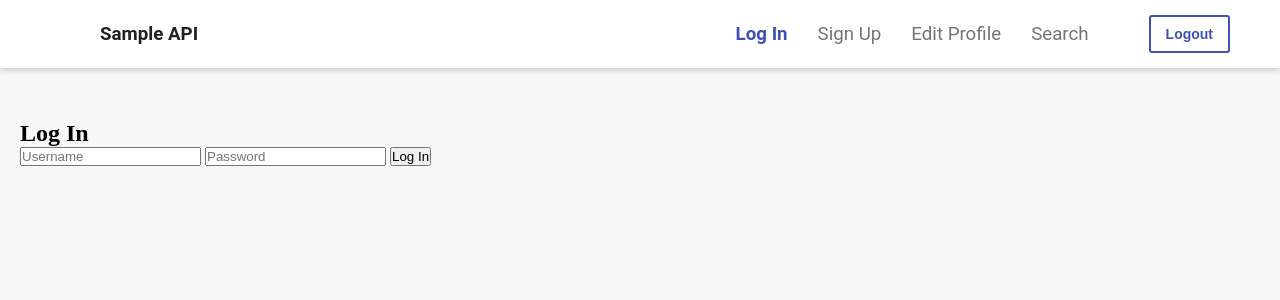
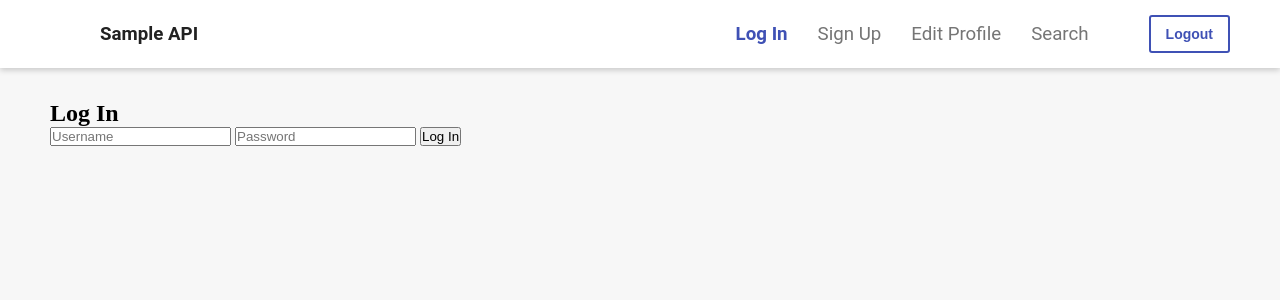
Before and after one commit to jpcarreon/frontendTesting, a React (Create React App) app: page /log-in in a window 1280 px wide. Shown: the top 300 px of the page. Built offline with nearby package versions, Linux system fonts and the light colour scheme.

Commit message:
fix: missing header import

```diff
--- a/src/App.css
+++ b/src/App.css
@@ -19,7 +19,7 @@ body {
 
 .content {
     width: auto;
-    padding: 20px;
+    padding-left: 50px;
     margin-top: 100px;
 }
 
--- a/src/pages/EditProfile.js
+++ b/src/pages/EditProfile.js
@@ -1,4 +1,6 @@
 import React, { Component } from "react";
+
+import Header from "../components/Header";
 
 export default class Home extends Component {
     constructor(props) {
```
